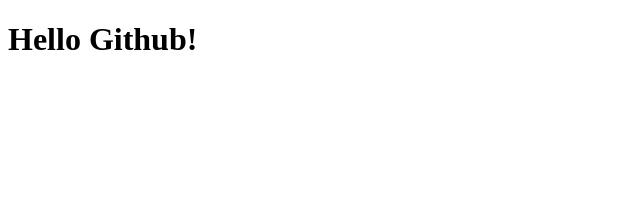
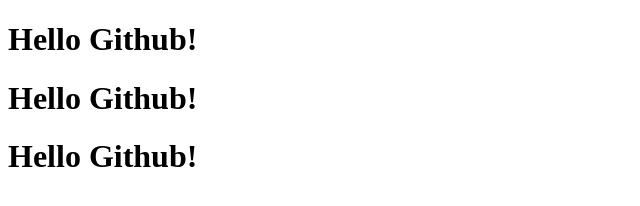
Before and after one commit to nirkaufman/flex-traininfg, a plain HTML site: page index.html in a window 1280 px wide. Shown: the whole page, without its empty margins (0-640 px from the left). Drawn offline with Linux system fonts and the light colour scheme.

Commit message:
added title

```diff
--- a/index.html
+++ b/index.html
@@ -9,5 +9,7 @@
 </head>
 <body>
 <h1>Hello Github!</h1>
+<h1>Hello Github!</h1>
+<h1>Hello Github!</h1>
 </body>
 </html>
```
